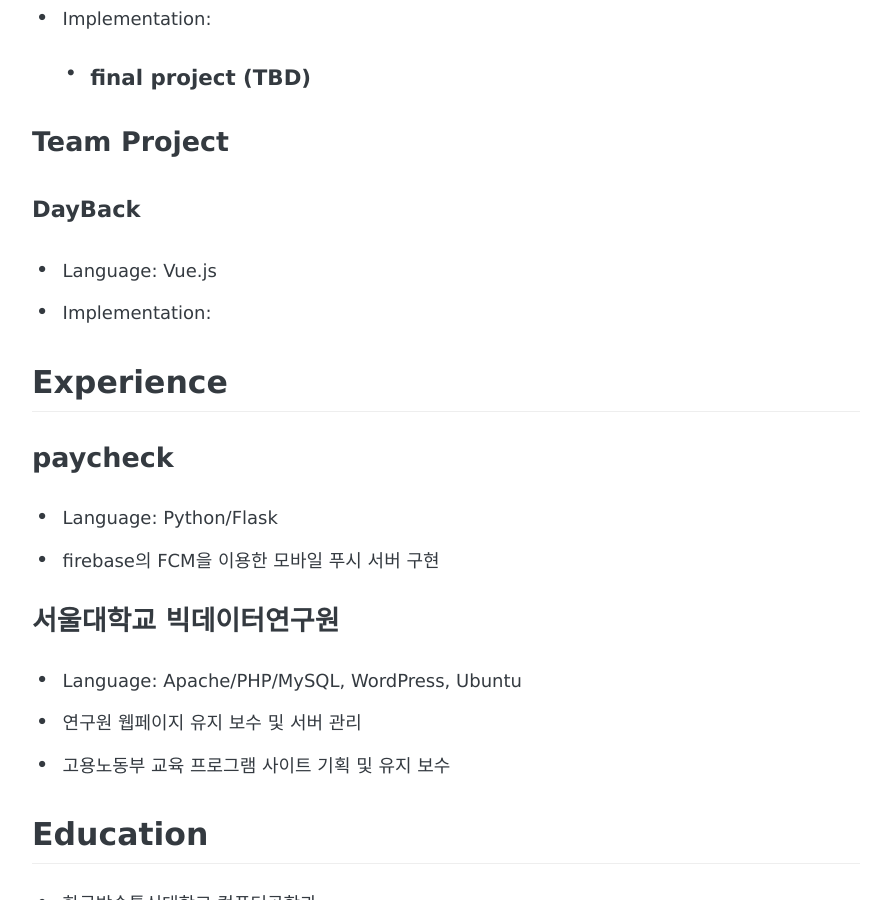
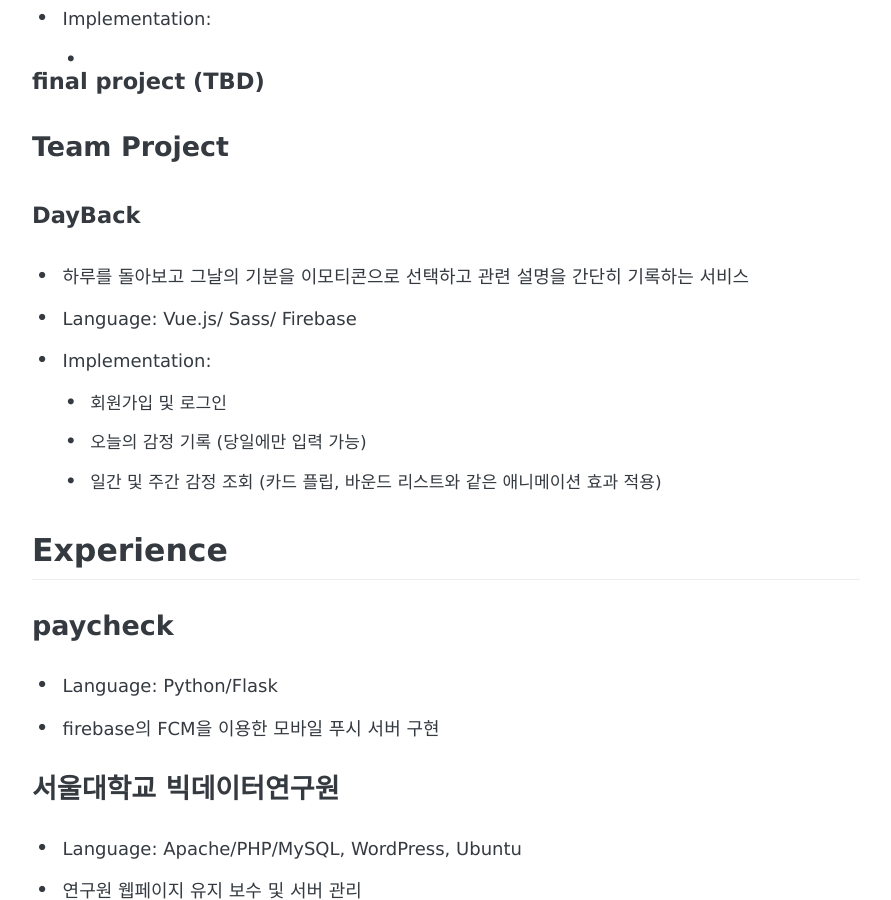
Before and after one commit to originalhumanbeing/originalhumanbeing.github.io, a Jekyll site: the page built from about.md, in a window 1280 px wide and 900 px high, scrolled down 855 px. Shown: the whole window, without its empty margins (194-1085 px from the left). Built offline with Jekyll 4.4.1, drawn with Linux system fonts in a browser that asks for light colours; some web fonts are replaced.

Commit message:
DayBack 설명 추가

```diff
--- a/about.md
+++ b/about.md
@@ -18,12 +18,17 @@ permalink: /about/
 - Language: JavaScript/Node.js/Express.js/Vue.js
 - Implementation:
   -
+
 #### final project (TBD)
 
 ### Team Project
 #### DayBack
-- Language: Vue.js
+- 하루를 돌아보고 그날의 기분을 이모티콘으로 선택하고 관련 설명을 간단히 기록하는 서비스
+- Language: Vue.js/ Sass/ Firebase
 - Implementation:
+  - 회원가입 및 로그인
+  - 오늘의 감정 기록 (당일에만 입력 가능)
+  - 일간 및 주간 감정 조회 (카드 플립, 바운드 리스트와 같은 애니메이션 효과 적용)
 
 ## Experience
 ### paycheck
```
